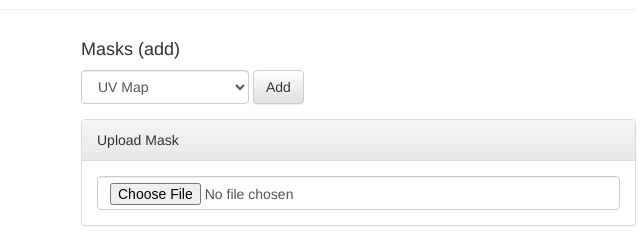
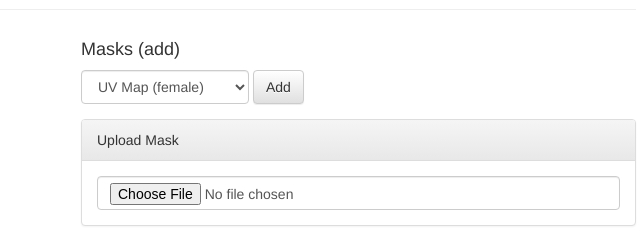
Before and after one commit to vestan/vestan.github.io, a plain HTML site: page index.html in a window 1280 px wide. Shown: the part 1248-1488 px from the top of the page, 574-1214 px from the left. Drawn offline with nearby package versions, Linux system fonts and the light colour scheme.

Commit message:
Label UV maps

```diff
--- a/index.html
+++ b/index.html
@@ -136,13 +136,13 @@
         ],
         default_masks = [
             {
-                "name": "UV Map",
+                "name": "UV Map (female)",
                 "url": "/static/compositor/mask_uv_female.png",
                 "credit": "Manuel Bastioni / MakeHuman",
                 "attrib": "http://www.makehuman.org/"
             },
             {
-                "name": "UV Map",
+                "name": "UV Map (male)",
                 "url": "/static/compositor/mask_uv_male.png",
                 "credit": "Manuel Bastioni / MakeHuman",
                 "attrib": "http://www.makehuman.org/"
```
